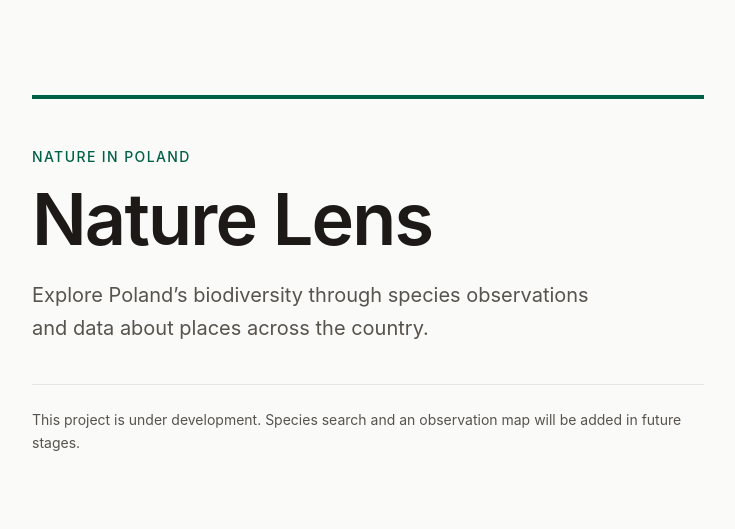
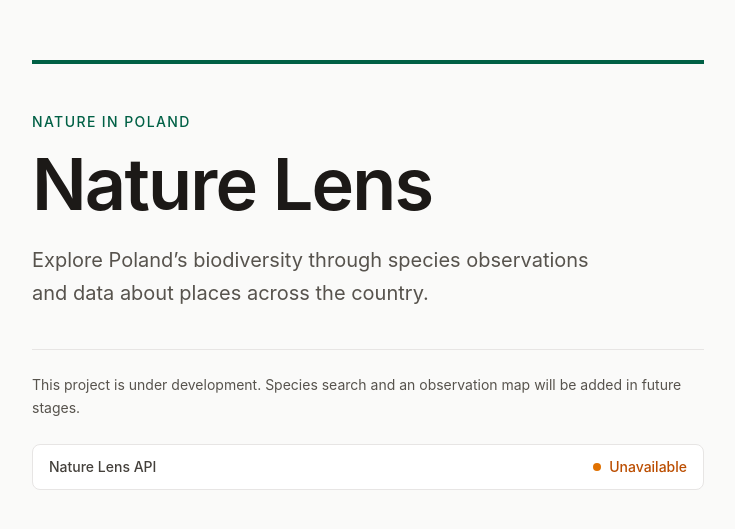
Before and after one commit to KrysOlechowski/nature-lens, a Next.js app in the folder web/: page / in a window 1280 px wide. Shown: the part 125-654 px from the top of the page, without its empty margins (272-1007 px from the left). Built offline with nearby package versions, Linux system fonts and the light colour scheme; no server answers.

Commit message:
feat(web): connect frontend to API

```diff
--- /dev/null
+++ b/web/app/api-health.ts
@@ -0,0 +1,39 @@
+import { z } from "zod";
+import { environment } from "../env";
+
+const healthResponseSchema = z.object({
+  status: z.literal("ok"),
+  version: z.literal("1"),
+});
+
+type ApiConnection =
+  | {
+      status: "connected";
+      health: z.infer<typeof healthResponseSchema>;
+    }
+  | {
+      status: "unavailable";
+    };
+
+export async function getApiConnection(): Promise<ApiConnection> {
+  try {
+    const response = await fetch(
+      new URL("/api/health", environment.NEXT_PUBLIC_API_BASE_URL),
+      { cache: "no-store" },
+    );
+
+    if (!response.ok) {
+      return { status: "unavailable" };
+    }
+
+    const health = healthResponseSchema.safeParse(await response.json());
+
+    if (!health.success) {
+      return { status: "unavailable" };
+    }
+
+    return { status: "connected", health: health.data };
+  } catch {
+    return { status: "unavailable" };
+  }
+}
--- a/web/app/page.tsx
+++ b/web/app/page.tsx
@@ -1,4 +1,9 @@
-export default function HomePage() {
+import { getApiConnection } from "./api-health";
+
+export default async function HomePage() {
+  const apiConnection = await getApiConnection();
+  const isApiConnected = apiConnection.status === "connected";
+
   return (
     <main className="flex min-h-svh items-center justify-center px-6 py-16">
       <div className="w-full max-w-2xl border-t-4 border-emerald-800 pt-8 sm:pt-12">
@@ -16,6 +21,27 @@ export default function HomePage() {
           This project is under development. Species search and an observation
           map will be added in future stages.
         </p>
+        <section
+          className="mt-6 flex items-center justify-between gap-4 rounded-lg border border-stone-200 bg-white px-4 py-3 text-sm"
+          aria-label="Development status"
+        >
+          <span className="font-medium text-stone-700">Nature Lens API</span>
+          <span
+            className={`inline-flex items-center gap-2 font-medium ${
+              isApiConnected ? "text-emerald-700" : "text-amber-700"
+            }`}
+          >
+            <span
+              className={`size-2 rounded-full ${
+                isApiConnected ? "bg-emerald-600" : "bg-amber-600"
+              }`}
+              aria-hidden="true"
+            />
+            {isApiConnected
+              ? `Connected · contract v${apiConnection.health.version}`
+              : "Unavailable"}
+          </span>
+        </section>
       </div>
     </main>
   );
```
Also changed, not shown: 1 other file (tests, documents, lock files or other folders).
